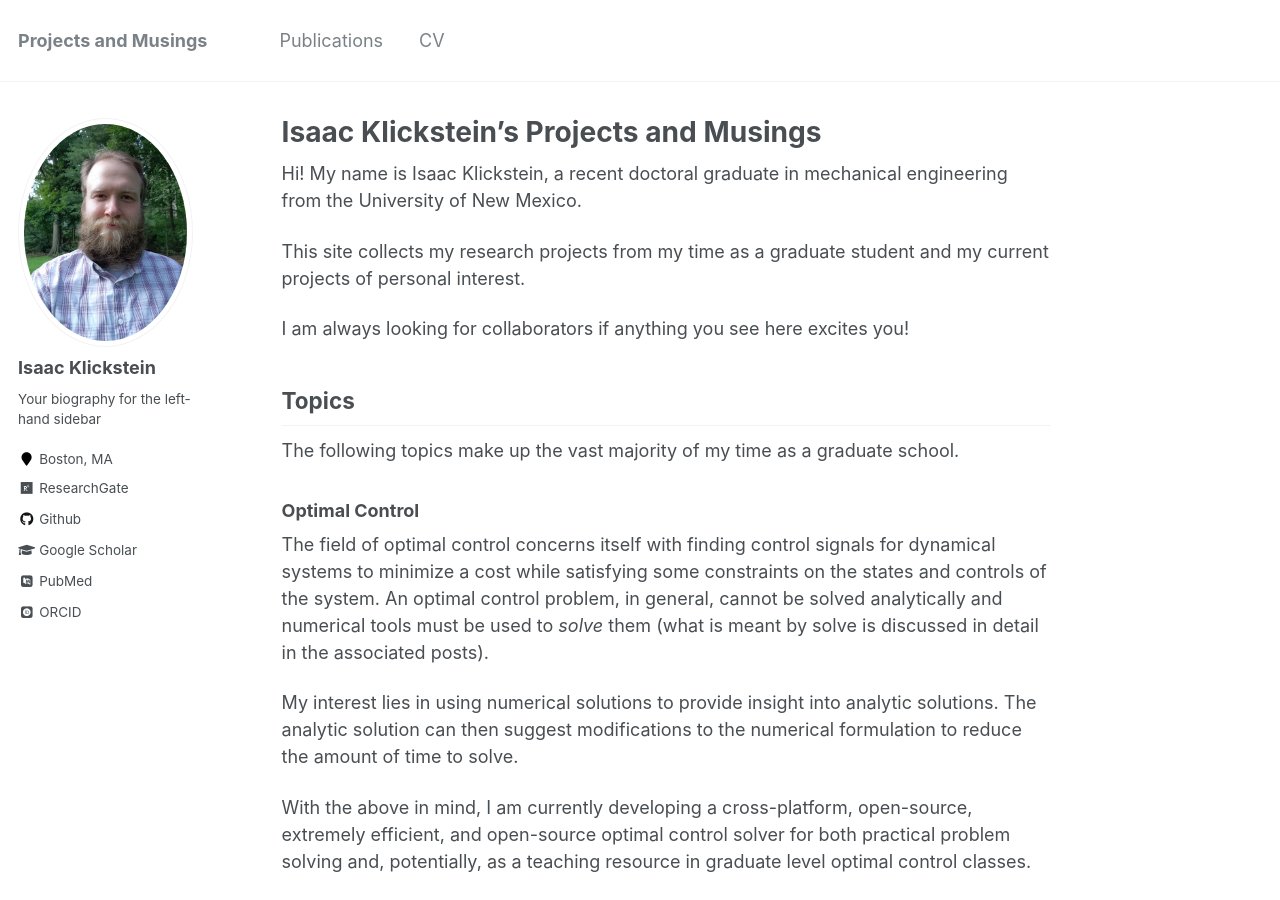
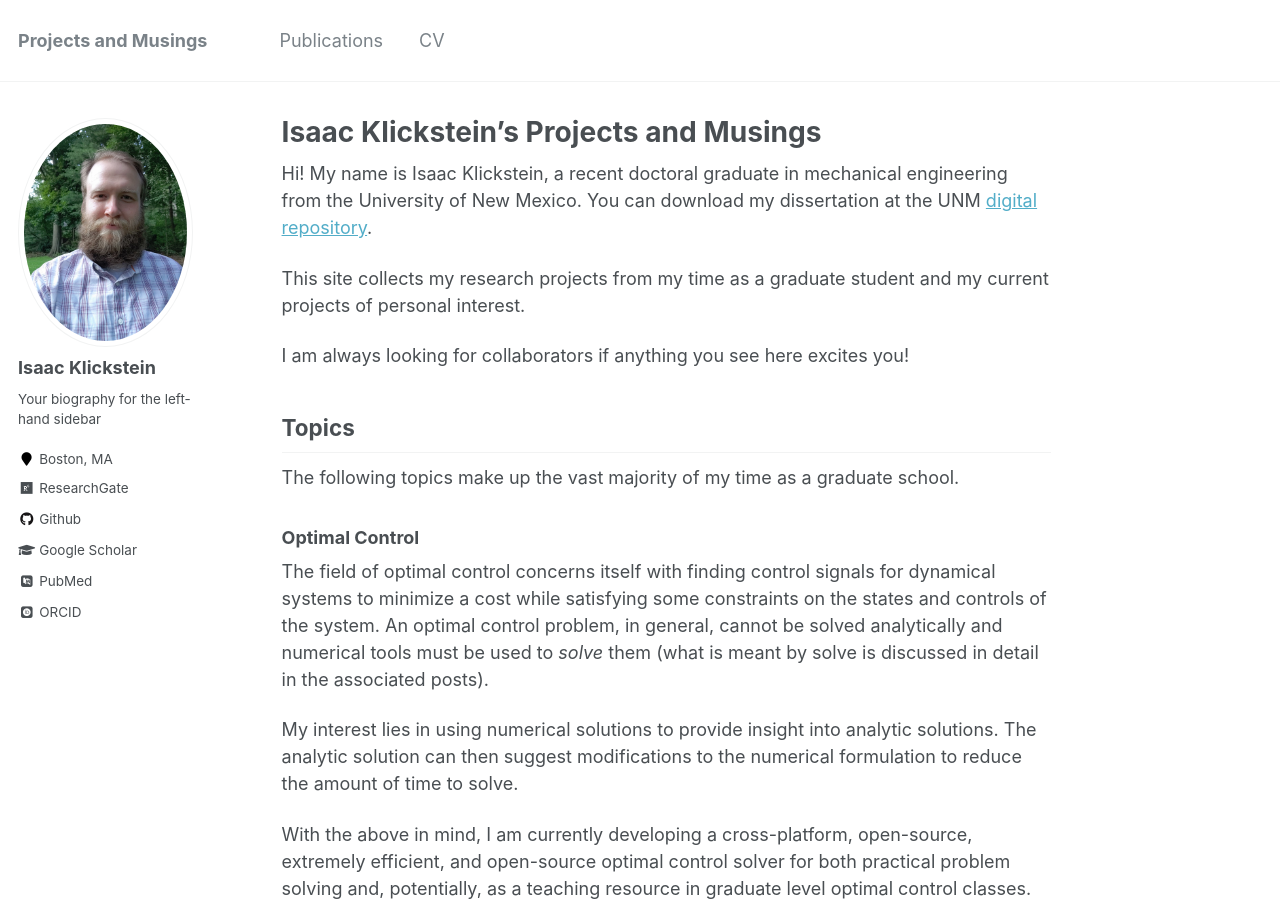
Before and after one commit to iklick/iklick.github.io, a Jekyll site: the page built from _pages/about.md, in a window 1280 px wide and 900 px high. Built offline with Jekyll 4.4.1, drawn with Linux system fonts in a browser that asks for light colours; some web fonts are replaced.

Commit message:
updated CV again

```diff
--- a/_pages/about.md
+++ b/_pages/about.md
@@ -9,6 +9,7 @@ redirect_from:
 ---
 
 Hi! My name is Isaac Klickstein, a recent doctoral graduate in mechanical engineering from the University of New Mexico.
+You can download my dissertation at the UNM [digital repository](https://digitalrepository.unm.edu/me_etds/181/).
 
 This site collects my research projects from my time as a graduate student and my current projects of personal interest.
 
```
Also changed, not shown: 1 other file.
